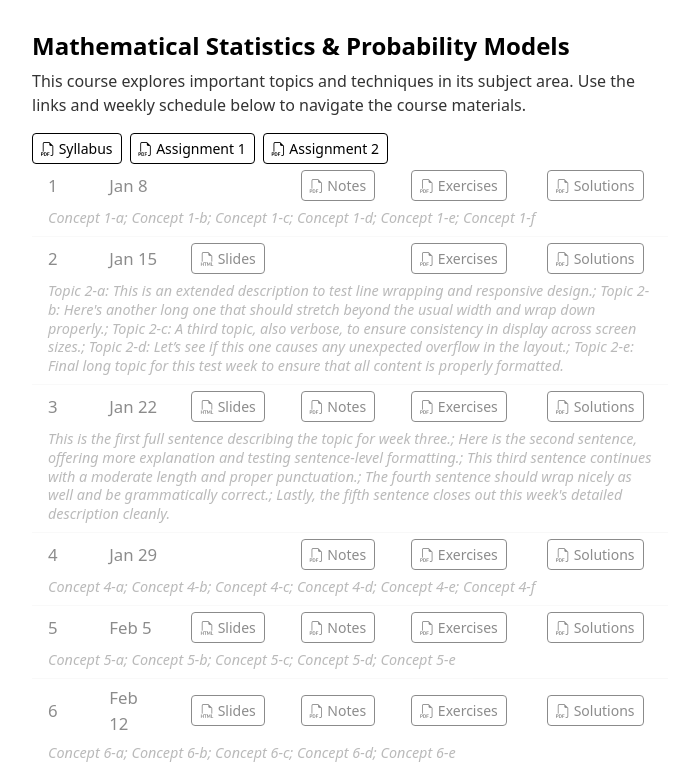
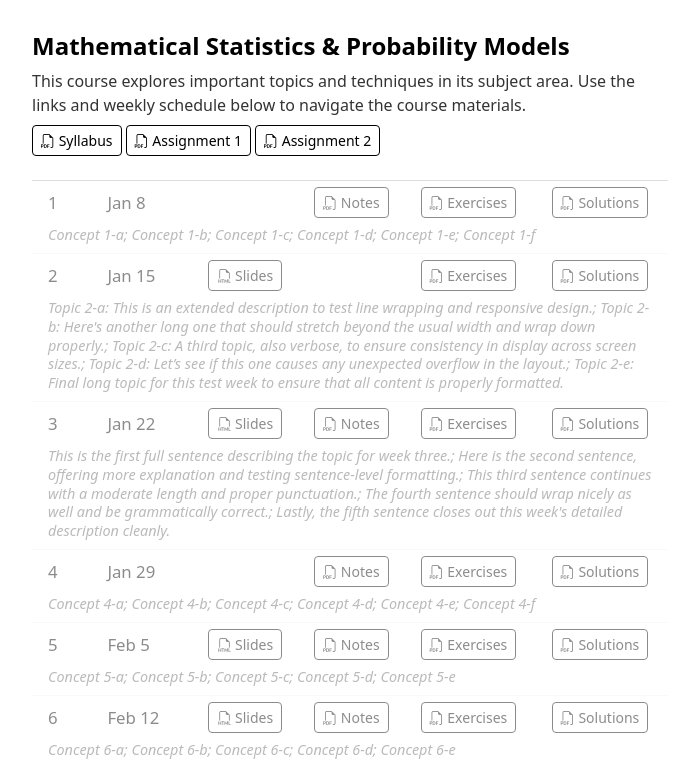
Before and after one commit to carlislerainey/course-page-template, a plain HTML site: page index.html in a window 1280 px wide. Shown: the top 766 px of the page, without its empty margins (290-989 px from the left). Drawn offline with nearby package versions, Linux system fonts and the light colour scheme.

Commit message:
Make the spacing around the course resources a little nicer

```diff
--- a/style.css
+++ b/style.css
@@ -22,18 +22,21 @@ body {
 .course-info p {
   font-size: 1rem;
   color: #333;
+  margin-bottom: 0.5rem;
+
 }
 
 .resources {
-  margin-top: 1rem;
-  display: flex;
-  gap: 0.5rem;
-  flex-wrap: wrap;
+  padding-bottom: 1.5rem;        /* ensures space before the line */
+  border-bottom: 1px solid #ddd; /* subtle horizontal separator */
 }
+
+
 .resources a {
   color: black;
   border-color: black;
 }
+
 
 table {
   width: 100%;
@@ -50,7 +53,10 @@ td {
 .week td:nth-child(2) {
   font-size: 1.05rem;
   font-weight: 500;
+  white-space: nowrap;
+
 }
+
 
 .topics {
   font-style: italic;
```
